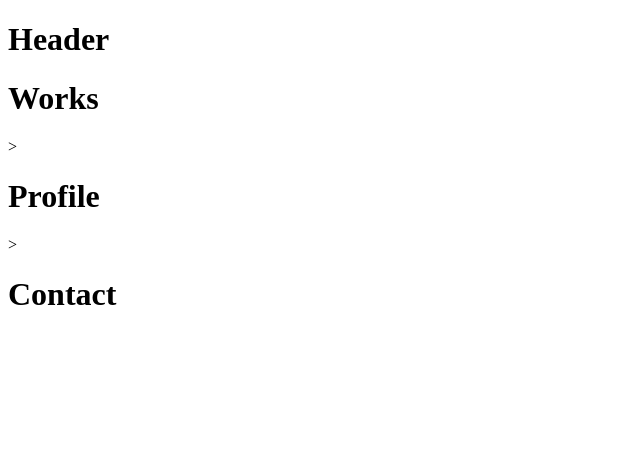
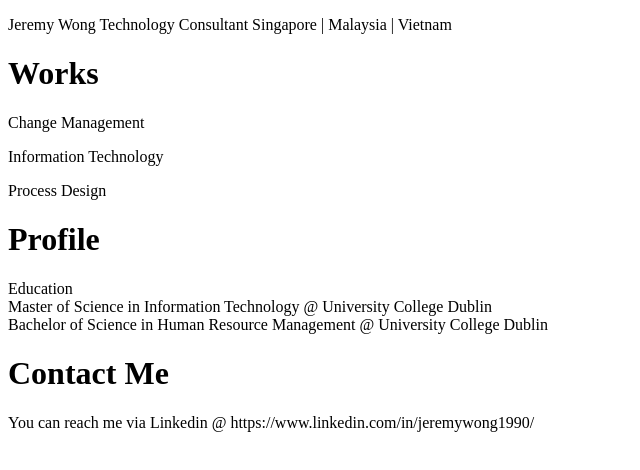
Before and after one commit to jalormee/jalormee.github.io, a plain HTML site: page index.html in a window 1280 px wide. Shown: the whole page, without its empty margins (0-640 px from the left). Drawn offline with Linux system fonts and the light colour scheme.

Commit message:
Update index.html

```diff
--- a/index.html
+++ b/index.html
@@ -5,16 +5,35 @@
 </head>
 <body>
     <div>
-        <h1>Header</h1>
+        <p>
+            Jeremy Wong
+            Technology Consultant
+            Singapore | Malaysia | Vietnam
+        </p>
     </div>
     <div>
-        <h1>Works</h1>>
+        <h1>Works</h1>
+        <p>
+            Change Management
+        </p>
+        <p>
+            Information Technology
+        </p>
+        <p>
+            Process Design
+        </p>
     </div>
     <div>
-        <h1>Profile</h1>>
+        <h1>Profile</h1>
+        <p>
+            Education
+            <br>Master of Science in Information Technology @ University College Dublin
+            <br>Bachelor of Science in Human Resource Management @ University College Dublin
+        </p>
     </div>
     <div>
-        <h1>Contact</h1>
+        <h1>Contact Me</h1>
+        <p>You can reach me via Linkedin @ https://www.linkedin.com/in/jeremywong1990/</p>
     </div>
 </body>
 </html>
```
